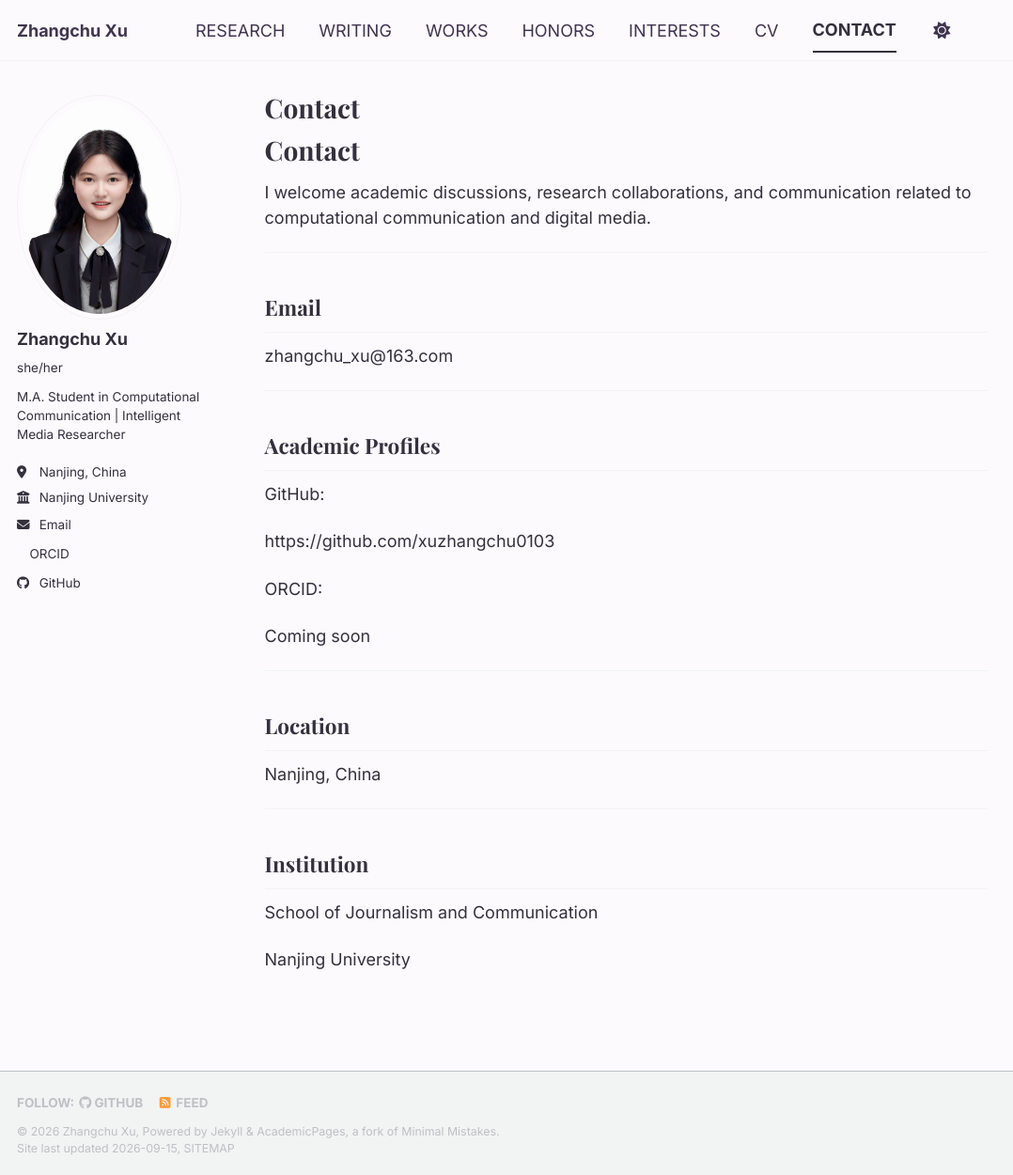
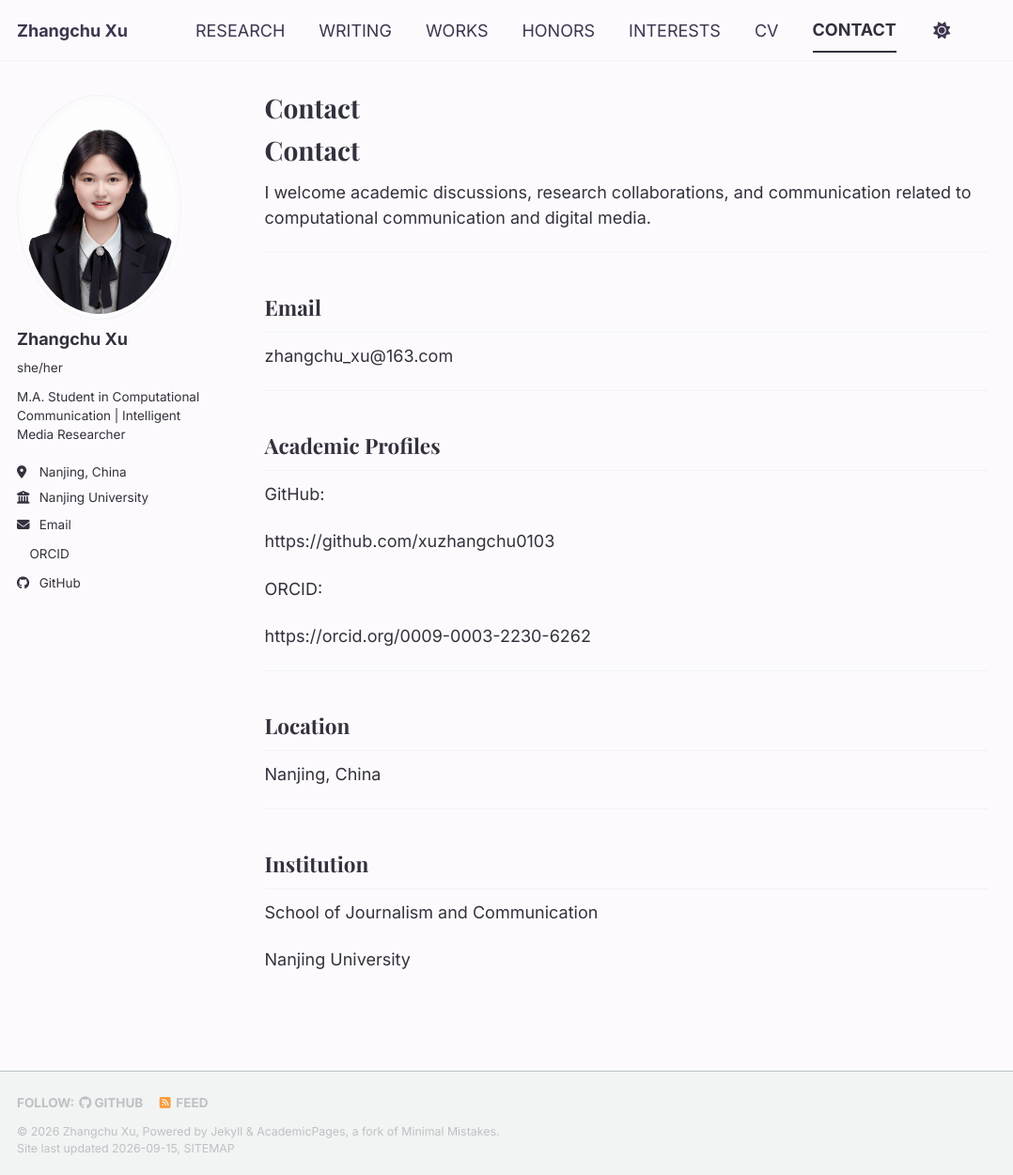
Before and after one commit to xuzhangchu0103/xuzhangchu0103.github.io, a Jekyll site: the page built from _pages/contact.md, in a window 1280 px wide and 1250 px high. Shown: the whole window at 94% size, without its empty margins (0-1078 px from the left). Built offline with Jekyll 4.4.1, drawn with Linux system fonts in a browser that asks for light colours; a style sheet for code colours, icons or effects is not loaded.

Commit message:
Add ORCID link to contact page

```diff
--- a/_pages/contact.md
+++ b/_pages/contact.md
@@ -28,7 +28,7 @@ https://github.com/xuzhangchu0103
 
 ORCID:
 
-Coming soon
+https://orcid.org/0009-0003-2230-6262
 
 
 
```
